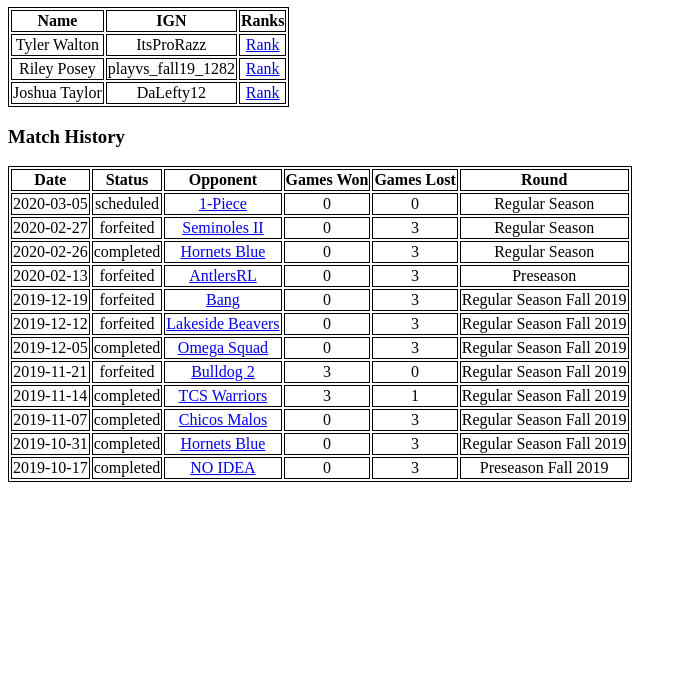
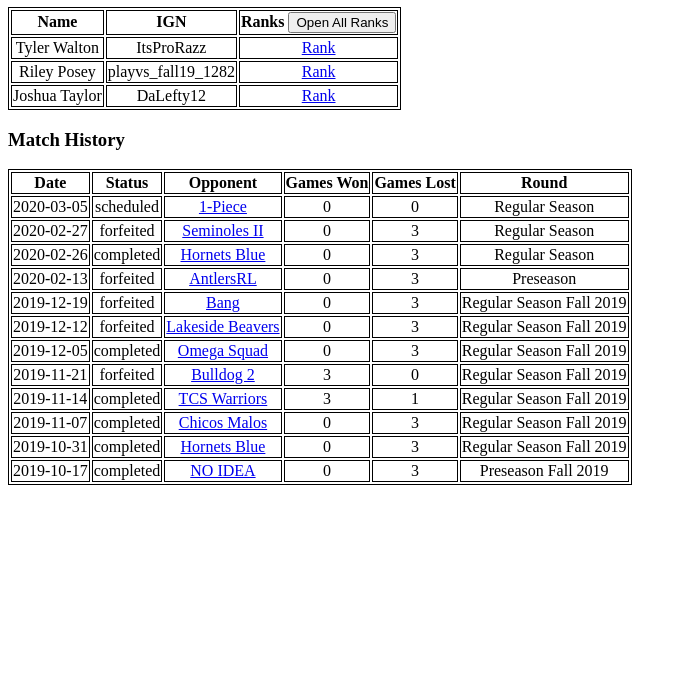
Before and after one commit to playviewer/playviewer.github.io, a plain HTML site: page team.html in a window 1280 px wide. Shown: the part 118-800 px from the top of the page, without its empty margins (0-687 px from the left). Drawn offline with Linux system fonts and the light colour scheme.

Commit message:
add openAllRanks()

```diff
--- a/team.html
+++ b/team.html
@@ -16,7 +16,7 @@
       <tr>
         <th>Name</th>
         <th>IGN</th>
-        <th>Ranks</th>
+        <th>Ranks <button type="button" onclick="openAllRanks()" title="If this button doesn't work, you need to disable the pop up blocker for this page.">Open All Ranks</button><p></p></th>
       </tr>
     </table>
     <h3>Match History</h3>
@@ -103,6 +103,12 @@
       document.getElementById("mHistory").innerHTML = document.getElementById("mHistory").innerHTML + row
     }
 
+    function openAllRanks() {
+      for (var i = 0; i < members.length; i++) {
+        window.open("https://rocketleague.tracker.network/profile/steam/"+members[i].steamAccount.steamId)
+      }
+    }
+
     </script>
   </body>
 </html>
```
